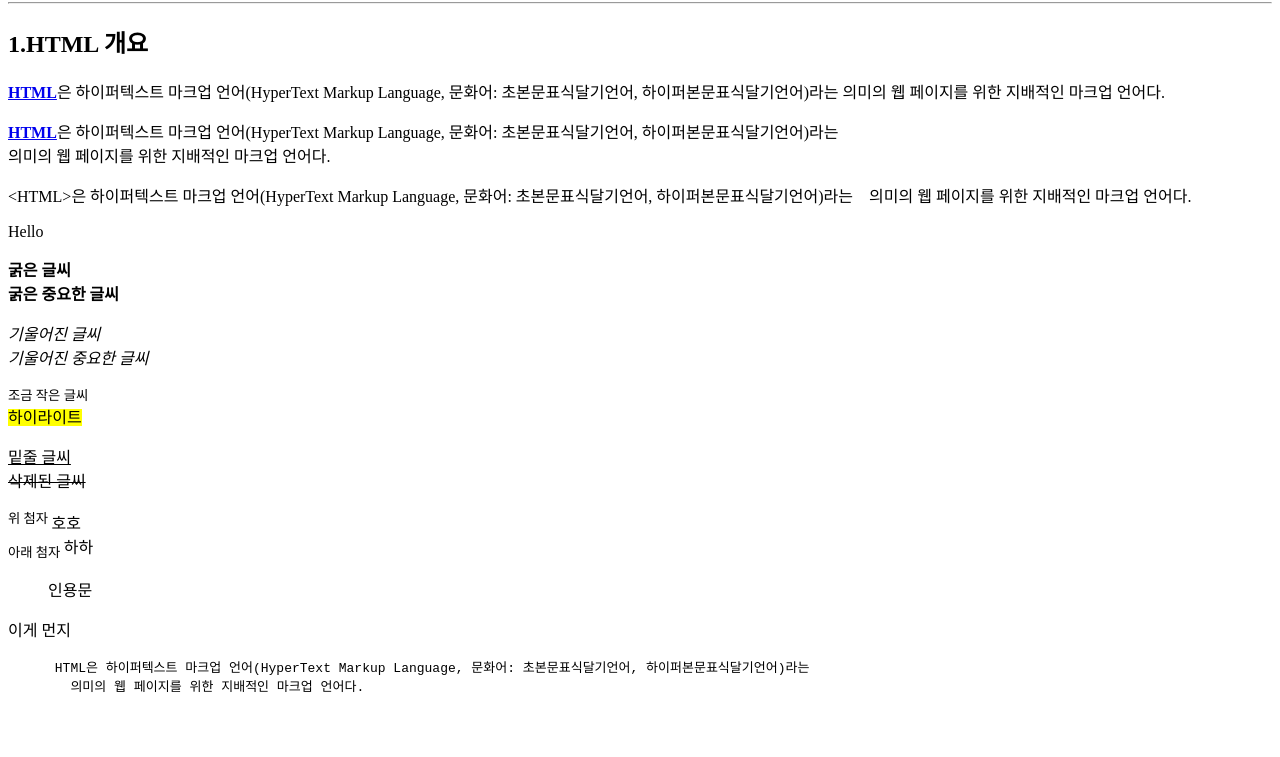
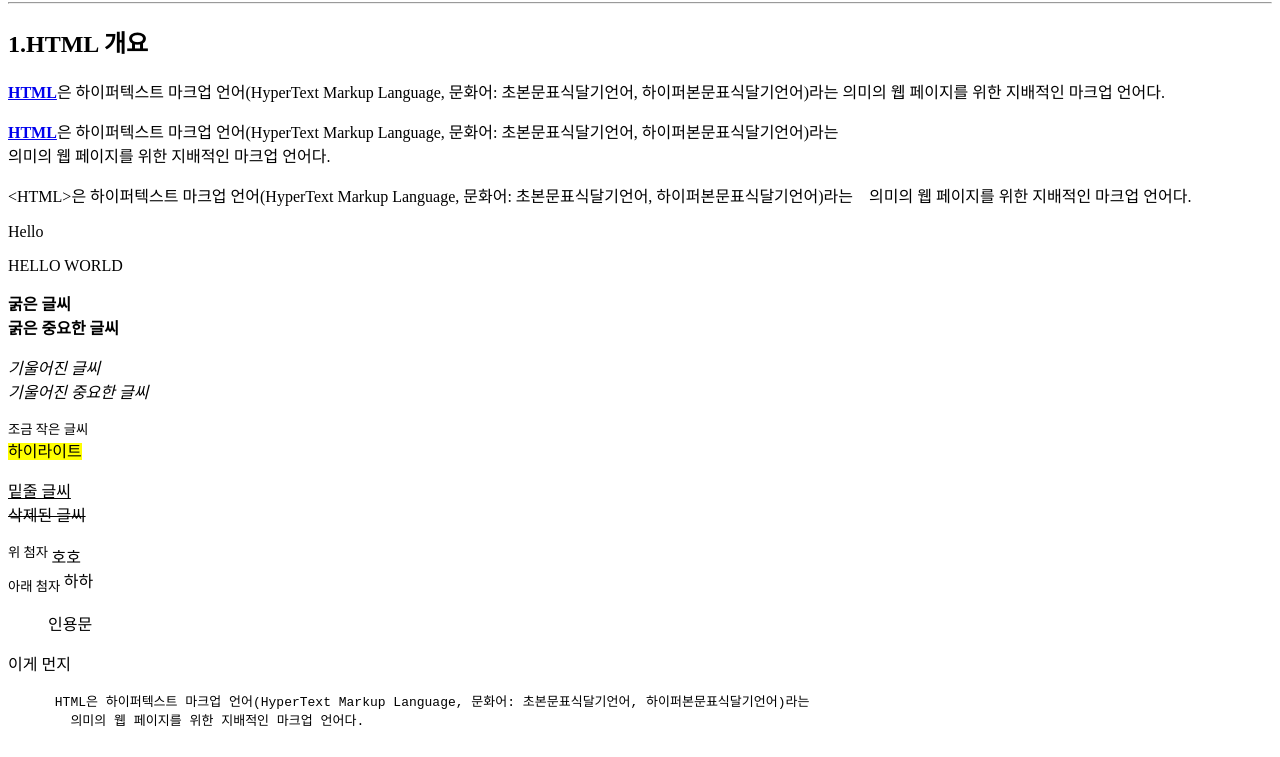
Before and after one commit to dongzzang/web, a plain HTML site: page tag.html in a window 1280 px wide. Shown: the part 78-835 px from the top of the page. Before the commit the page ends 801 px from the top, so only its background shows below. Drawn offline with Linux system fonts and the light colour scheme.

Commit message:
Update tag.html

```diff
--- a/tag.html
+++ b/tag.html
@@ -19,13 +19,14 @@
     <p>&lt;HTML&gt;은 하이퍼텍스트 마크업 언어(HyperText Markup Language, 문화어: 초본문표식달기언어, 하이퍼본문표식달기언어)라는 &nbsp;&nbsp;
       의미의 웹 페이지를 위한 지배적인 마크업 언어다. </p>
     <p> Hello </p>
+    <p> HELLO WORLD </p>
     <p> <b> 굵은 글씨 </b><br /> <strong> 굵은 중요한 글씨 </strong> </p>
     <p><i> 기울어진 글씨 </i> <br /> <em> 기울어진 중요한 글씨 </em></p>
     <p> <small> 조금 작은 글씨 </small> <br /> <mark> 하이라이트 </mark> </p>
     <p> <ins> 밑줄 글씨 </ins> <br /> <del> 삭제된 글씨 </del> </p>
     <p> <sup> 위 첨자 </sup> 호호 <br /> <sub> 아래 첨자 </sub> 하하 </p>
     <p> <blockquote> 인용문 </blockquote> 이게 먼지 </p>
-    <pre>
+    <pre id = "down">
       HTML은 하이퍼텍스트 마크업 언어(HyperText Markup Language, 문화어: 초본문표식달기언어, 하이퍼본문표식달기언어)라는
         의미의 웹 페이지를 위한 지배적인 마크업 언어다.
     </pre>
```
